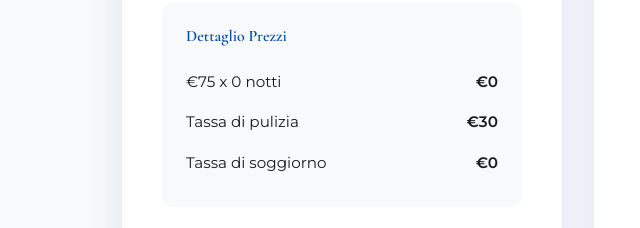
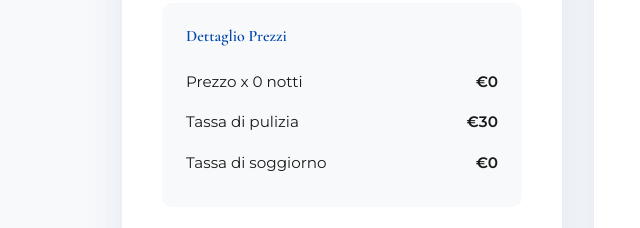
Before and after one commit to ilariavisciglia9-jpg/laperlanera-api, a website: page public/prenotazioni.html in a window 1280 px wide. Shown: the part 717-945 px from the top of the page, 0-640 px from the left. Drawn offline with nearby package versions, Linux system fonts and the light colour scheme; no server answers.

Commit message:
prenotazioni.html

```diff
--- a/public/prenotazioni.html
+++ b/public/prenotazioni.html
@@ -547,7 +547,7 @@
                     <div class="price-breakdown">
                         <h4 style="color: var(--cobalt-blue); margin-bottom: 1rem;">Dettaglio Prezzi</h4>
                         <div class="price-row">
-                            <span>€75 x <span id="priceNights">0</span> notti</span>
+                          <span>Prezzo x <span id="priceNights">0</span> notti</span>
                             <strong id="priceSubtotal">€0</strong>
                         </div>
                         <div class="price-row">
```
